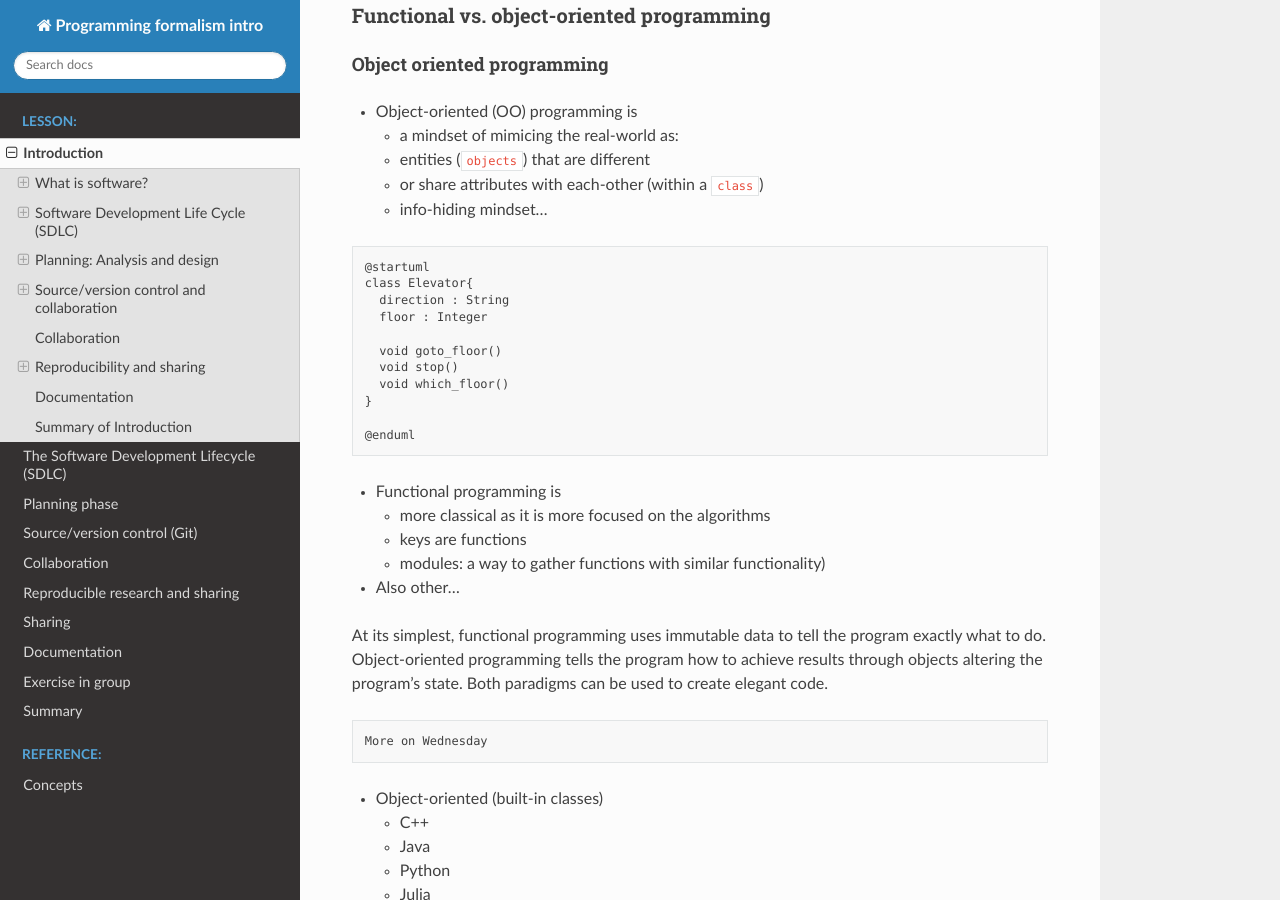
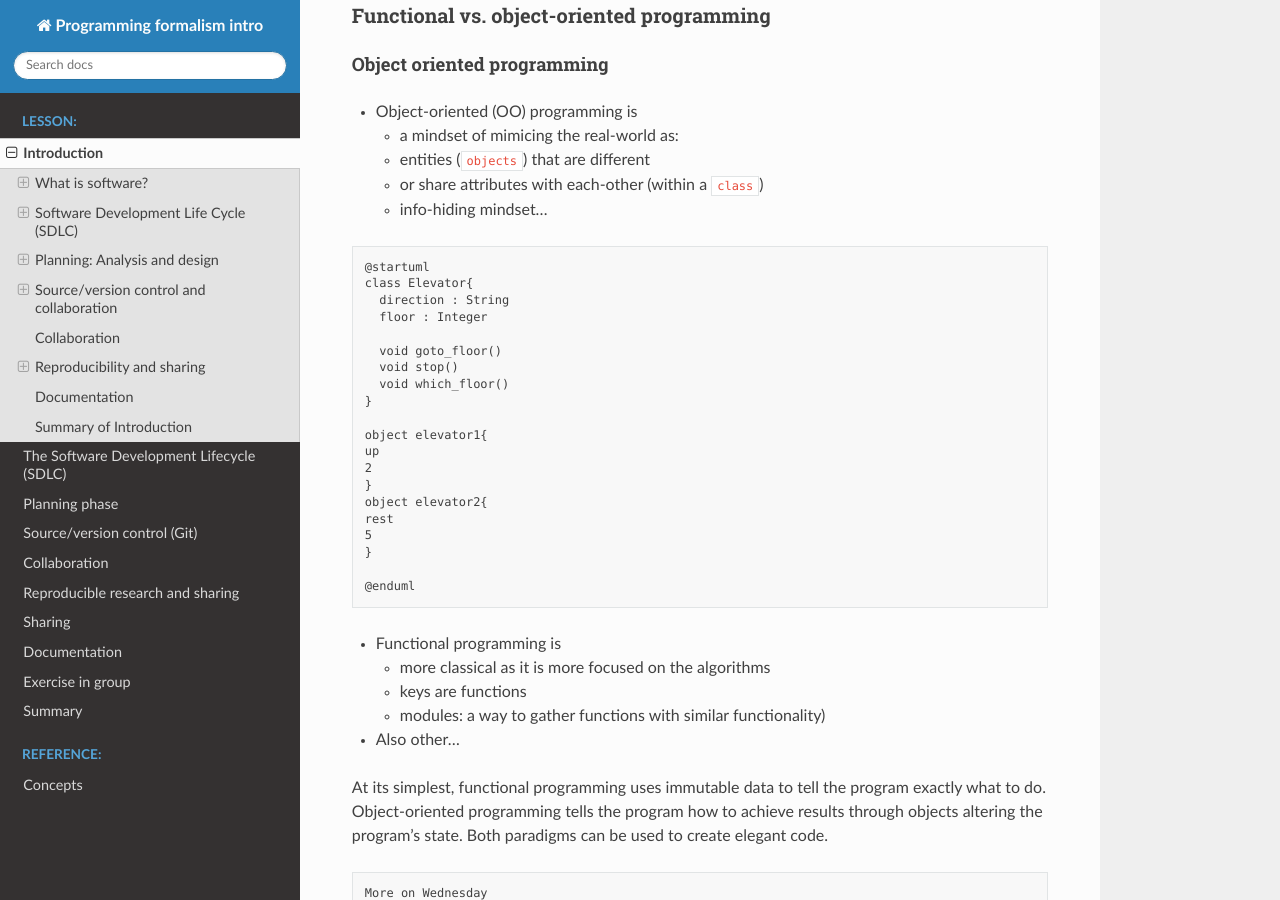
Before and after one commit to UPPMAX/programming_formalisms_intro, a Sphinx documentation site: the page built from doc/intro.md, in a window 1280 px wide and 900 px high, scrolled down 1829 px. Built offline with Sphinx 7.4.7 and the Read the Docs theme 2.0.0, drawn with Linux system fonts in a browser that asks for light colours; pages that are not in the unit, such as notebooks, are missing from menus.

Commit message:
Update intro.md

```diff
--- a/doc/intro.md
+++ b/doc/intro.md
@@ -83,6 +83,15 @@ class Elevator{
   void goto_floor()
   void stop()
   void which_floor()
+}
+
+object elevator1{
+up
+2
+}
+object elevator2{
+rest
+5
 }
 
 @enduml
```
